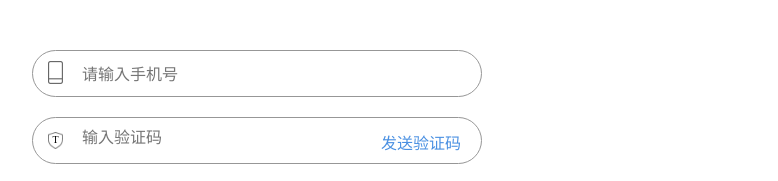
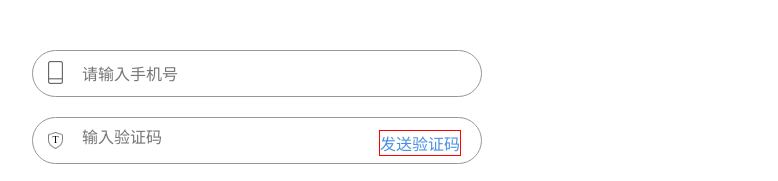
Before and after one commit to 1143896176/zhuce, a plain HTML site: page index.html in a window 1280 px wide. Shown: the top 181 px of the page, without its empty margins (383-1161 px from the left). Drawn offline with Linux system fonts and the light colour scheme.

Commit message:
页面注册

```diff
--- a/index.html
+++ b/index.html
@@ -22,7 +22,7 @@
                 <span class="img-y" style="padding-bottom: 1px;">T</span>
 
                 <input id="number" name='number' type="number" placeholder="输入验证码">
-                <button type="button" id="yanzh">发送验证码</button>
+                <span class="di"><button type="button" id="yanzh"><span class="ding">发送验证码</span></button></span>
                 <input id="id" name="id" type="hidden">
             </div>
             <div class="register">
@@ -160,6 +160,7 @@
                 $('#yanzh').attr("disabled", true);
             }
         }
+
         $('#number').keyup(function () {
             num = $("#number").val();
             if (boo1 == true && num != null && num != "") {
@@ -191,7 +192,10 @@
                 $("#btn").attr("disabled", false)
             }
         })
-        $("#yanzh").mouseup(function () {
+        $(".ding").css({
+            display: 'block',
+            height:'100%', border: "1px solid red"
+        }).click(function () {
             if (boo1 == false) {
                 alert("请输入正确的手机号");
             }
```
